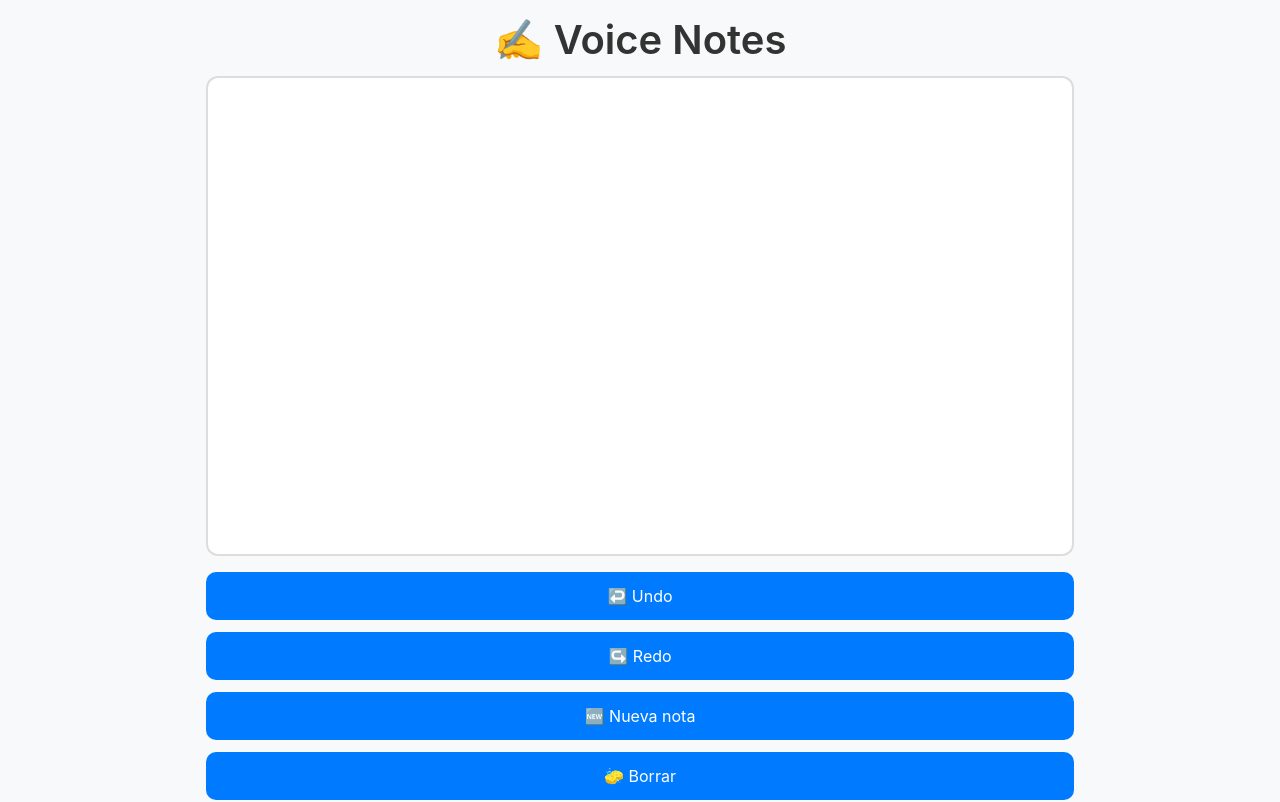
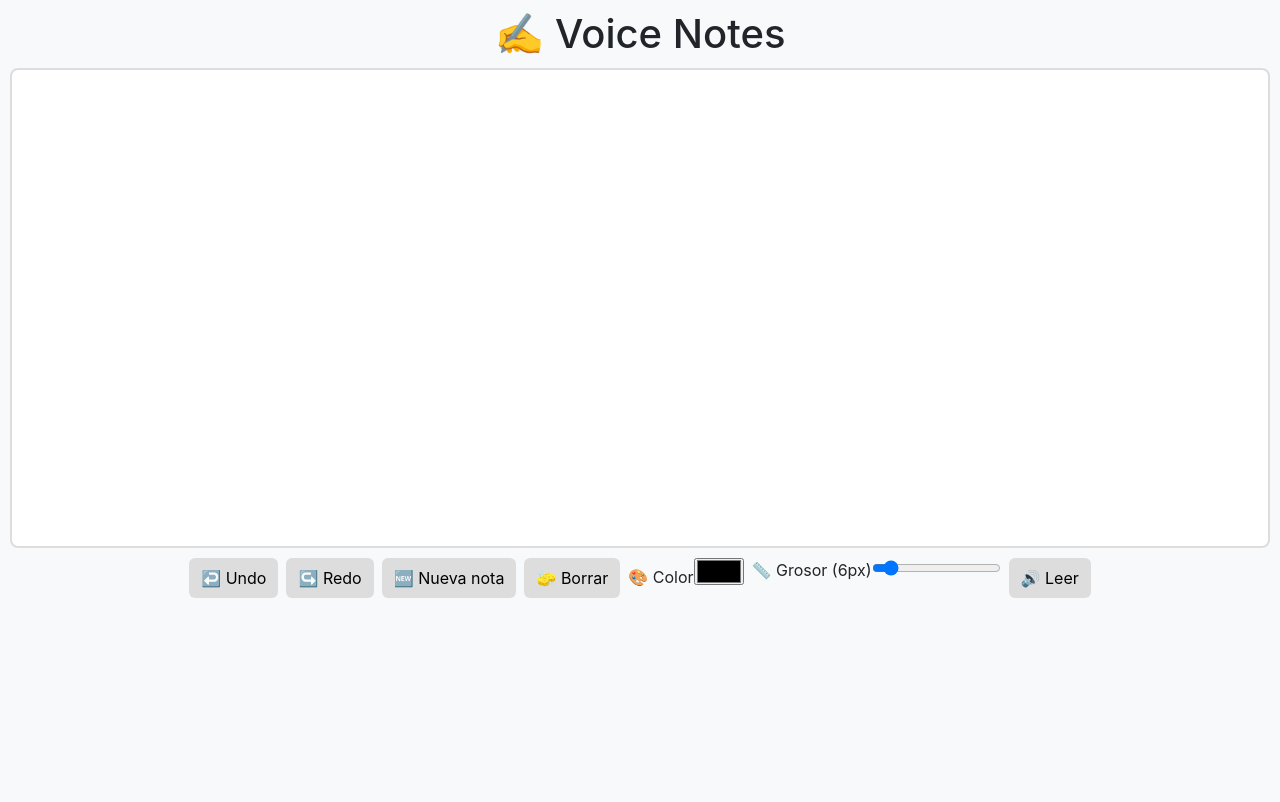
Before and after one commit to franciscopruebitas-boop/Voice-Notes, a React (Vite) app in the folder frontend/: page / in a window 1280 px wide. Shown: the top 802 px of the page. Built offline with nearby package versions, Linux system fonts and the light colour scheme; no server answers.

Commit message:
Fix: image send now its not blank

```diff
--- a/frontend/src/App.css
+++ b/frontend/src/App.css
@@ -1,34 +1,25 @@
-* {
-  box-sizing: border-box;
-}
-
 body {
   margin: 0;
-  background: #fafafa;
-  font-family: -apple-system, BlinkMacSystemFont, "Segoe UI", Roboto, sans-serif;
+  background: #f4f4f4;
+  font-family: sans-serif;
 }
 
 .app {
-  max-width: 900px;
-  margin: auto;
-  padding: 16px;
+  text-align: center;
+  padding: 10px;
 }
 
 .title {
-  text-align: center;
-  margin-bottom: 12px;
-  font-weight: 600;
-  color: #333;
+  margin-bottom: 10px;
 }
 
 .canvas-wrapper {
   width: 100%;
   height: 60vh;
-  border-radius: 12px;
+  border: 2px solid #ddd;
+  background: white;
+  border-radius: 8px;
   overflow: hidden;
-  background: #fff;
-  border: 2px solid #ddd;
-  margin-bottom: 16px;
 }
 
 canvas {
@@ -38,35 +29,29 @@ canvas {
 }
 
 .toolbar {
+  margin-top: 10px;
   display: flex;
-  flex-direction: column;
-  gap: 12px;
+  flex-wrap: wrap;
+  justify-content: center;
+  gap: 8px;
 }
 
 button {
-  padding: 12px;
-  border-radius: 10px;
+  padding: 8px 12px;
+  border-radius: 6px;
   border: none;
-  background: #007bff;
-  color: #fff;
-  font-size: 16px;
   cursor: pointer;
-}
-
-button:hover {
-  background: #0064d4;
+  background: #ddd;
 }
 
 button.active {
-  background: #ff5050;
+  background: #ffbaba;
 }
 
-label {
-  display: flex;
-  flex-direction: column;
-  font-size: 14px;
+.error {
+  color: red;
 }
 
-input[type="range"] {
-  width: 100%;
+.loading {
+  color: #555;
 }
--- a/frontend/src/App.tsx
+++ b/frontend/src/App.tsx
@@ -10,35 +10,26 @@ type Stroke = {
   erase: boolean;
 };
 
-function App() {
+export default function App() {
   const canvasRef = useRef<HTMLCanvasElement | null>(null);
   const ctxRef = useRef<CanvasRenderingContext2D | null>(null);
 
   const [isDrawing, setIsDrawing] = useState(false);
   const [color, setColor] = useState("#000000");
-  const [size, setSize] = useState(5);
+  const [size, setSize] = useState(6);
   const [eraseMode, setEraseMode] = useState(false);
 
   const [history, setHistory] = useState<Stroke[]>([]);
-  const [_redo, setRedo] = useState<Stroke[]>([]);
+  const [redoStack, setRedo] = useState<Stroke[]>([]);
 
   const [error, setError] = useState<string | null>(null);
   const [isLoading, setIsLoading] = useState(false);
 
-
-  // Obtener la URL del backend desde las variables de entorno de Vite
-
   let backendUrl = import.meta.env.VITE_BACKEND_URL || "http://localhost:3001";
-
-  // Asegurarse de que la URL del backend no termine con una barra
-
-  if (backendUrl.endsWith("/")) {
-    backendUrl = backendUrl.slice(0, -1);
-  }
-
+  if (backendUrl.endsWith("/")) backendUrl = backendUrl.slice(0, -1);
 
   // =============================
-  //      GET POINTER POSITION
+  //     GET POINTER POSITION
   // =============================
   const getPos = (e: React.MouseEvent | React.TouchEvent): Point => {
     const canvas = canvasRef.current!;
@@ -48,12 +39,11 @@ function App() {
       const t = e.touches[0];
       return { x: t.clientX - rect.left, y: t.clientY - rect.top };
     }
-
     return { x: e.clientX - rect.left, y: e.clientY - rect.top };
   };
 
   // =============================
-  //       RESIZE CANVAS
+  //      RESIZE CANVAS
   // =============================
   const resizeCanvas = () => {
     const canvas = canvasRef.current;
@@ -72,7 +62,7 @@ function App() {
   };
 
   // =============================
-  //       REDRAW HISTORY
+  //      REDRAW HISTORY
   // =============================
   const redrawCanvas = () => {
     const canvas = canvasRef.current;
@@ -83,8 +73,9 @@ function App() {
 
     history.forEach((stroke) => {
       ctx.lineWidth = stroke.size;
-      ctx.strokeStyle = stroke.erase ? "#fff" : stroke.color;
-      ctx.globalCompositeOperation = stroke.erase ? "destination-out" : "source-over";
+      ctx.strokeStyle = stroke.color;
+      ctx.globalCompositeOperation =
+        stroke.erase ? "destination-out" : "source-over";
 
       ctx.beginPath();
       stroke.points.forEach((p, i) => {
@@ -98,7 +89,7 @@ function App() {
   };
 
   // =============================
-  //   INITIAL SETUP + LOAD
+  //     INITIAL SETUP
   // =============================
   useEffect(() => {
     const saved = localStorage.getItem("drawing");
@@ -116,12 +107,12 @@ function App() {
   }, [history]);
 
   // =============================
-  //        DRAWING EVENTS
+  //    DRAWING HANDLERS
   // =============================
   const startDrawing = (e: React.MouseEvent | React.TouchEvent) => {
     const pos = getPos(e);
     setIsDrawing(true);
-    setRedo([]); // clear redo stack
+    setRedo([]);
 
     const newStroke: Stroke = {
       points: [pos],
@@ -138,26 +129,18 @@ function App() {
     e.preventDefault();
 
     const pos = getPos(e);
-
     setHistory((h) => {
-      const updated = [...h];
-      updated[updated.length - 1].points.push(pos);
-      return updated;
+      const copy = [...h];
+      copy[copy.length - 1].points.push(pos);
+      return copy;
     });
   };
 
-  const stopDrawing = () => {
-    setIsDrawing(false);
-  };
+  const stopDrawing = () => setIsDrawing(false);
 
   // =============================
-  //         TOOLBAR
+  //        TOOLBAR
   // =============================
-
-  {error && <p style={{ color: "red" }}>⚠️ {error}</p>}
-  {isLoading && <p>⏳ Procesando...</p>}
-
-
   const undo = () => {
     setHistory((h) => {
       if (h.length === 0) return h;
@@ -181,42 +164,62 @@ function App() {
     setRedo([]);
   };
 
-  const newNote = () => clearAll();
+  // =============================
+  //   OCR IMPROVED CANVAS (1024px)
+  // =============================
+  const getOCRCanvas = (): string => {
+    const off = document.createElement("canvas");
+    off.width = 1024;
+    off.height = 1024;
 
-  const exportImage = () => {
-    const canvas = canvasRef.current!;
-    const url = canvas.toDataURL("image/png");
-    const a = document.createElement("a");
-    a.href = url;
-    a.download = "nota.png";
-    a.click();
+    const ctx = off.getContext("2d")!;
+    ctx.fillStyle = "white";
+    ctx.fillRect(0, 0, off.width, off.height);
+
+    // Reescalar strokes proporcionales
+    history.forEach((stroke) => {
+      ctx.lineWidth = stroke.size * 2; // más grueso para mejor OCR
+      ctx.strokeStyle = stroke.erase ? "white" : "black";
+      ctx.globalCompositeOperation =
+        stroke.erase ? "destination-out" : "source-over";
+
+      ctx.beginPath();
+      stroke.points.forEach((p, i) => {
+        const sx = (p.x / canvasRef.current!.width) * 1024;
+        const sy = (p.y / canvasRef.current!.height) * 1024;
+        if (i === 0) ctx.moveTo(sx, sy);
+        else ctx.lineTo(sx, sy);
+      });
+      ctx.stroke();
+    });
+
+    ctx.globalCompositeOperation = "source-over";
+    return off.toDataURL("image/png");
   };
 
+  // =============================
+  //        SEND TO API
+  // =============================
   const sendToAPI = async () => {
-    if (!canvasRef.current) return;
-    const imageDataUrl = canvasRef.current.toDataURL();
-    if (!imageDataUrl) {
-      setError("No se pudo obtener la imagen del lienzo.");
-      return;
-    }
+    const imageDataUrl = getOCRCanvas();
+
     setIsLoading(true);
     setError(null);
+
     try {
-      const response = await fetch(`${backendUrl}/api/speak`, {
+      const res = await fetch(`${backendUrl}/api/speak`, {
         method: "POST",
         headers: { "Content-Type": "application/json" },
         body: JSON.stringify({ image: imageDataUrl }),
       });
-      if (!response.ok) {
-        const errorText = await response.text();
-        throw new Error(`Error del servidor: ${errorText}`);
-      }
-      const audioBlob = await response.blob();
-      const audioUrl = URL.createObjectURL(audioBlob);
-      const audio = new Audio(audioUrl);
-      audio.play();
+
+      if (!res.ok) throw new Error(await res.text());
+
+      const blob = await res.blob();
+      const url = URL.createObjectURL(blob);
+      new Audio(url).play();
     } catch (err) {
-      setError(err instanceof Error ? err.message : "Ocurrió un error desconocido.");
+      setError(err instanceof Error ? err.message : "Error desconocido.");
     } finally {
       setIsLoading(false);
     }
@@ -239,10 +242,13 @@ function App() {
         />
       </div>
 
+      {error && <p className="error">{error}</p>}
+      {isLoading && <p className="loading">Procesando...</p>}
+
       <div className="toolbar">
         <button onClick={undo}>↩️ Undo</button>
         <button onClick={redoAction}>↪️ Redo</button>
-        <button onClick={newNote}>🆕 Nueva nota</button>
+        <button onClick={clearAll}>🆕 Nueva nota</button>
 
         <button
           onClick={() => setEraseMode(!eraseMode)}
@@ -253,7 +259,11 @@ function App() {
 
         <label>
           🎨 Color
-          <input type="color" value={color} onChange={(e) => setColor(e.target.value)} />
+          <input
+            type="color"
+            value={color}
+            onChange={(e) => setColor(e.target.value)}
+          />
         </label>
 
         <label>
@@ -267,11 +277,8 @@ function App() {
           />
         </label>
 
-        <button onClick={exportImage}>📥 Exportar</button>
         <button onClick={sendToAPI}>🔊 Leer</button>
       </div>
     </div>
   );
 }
-
-export default App;
```
